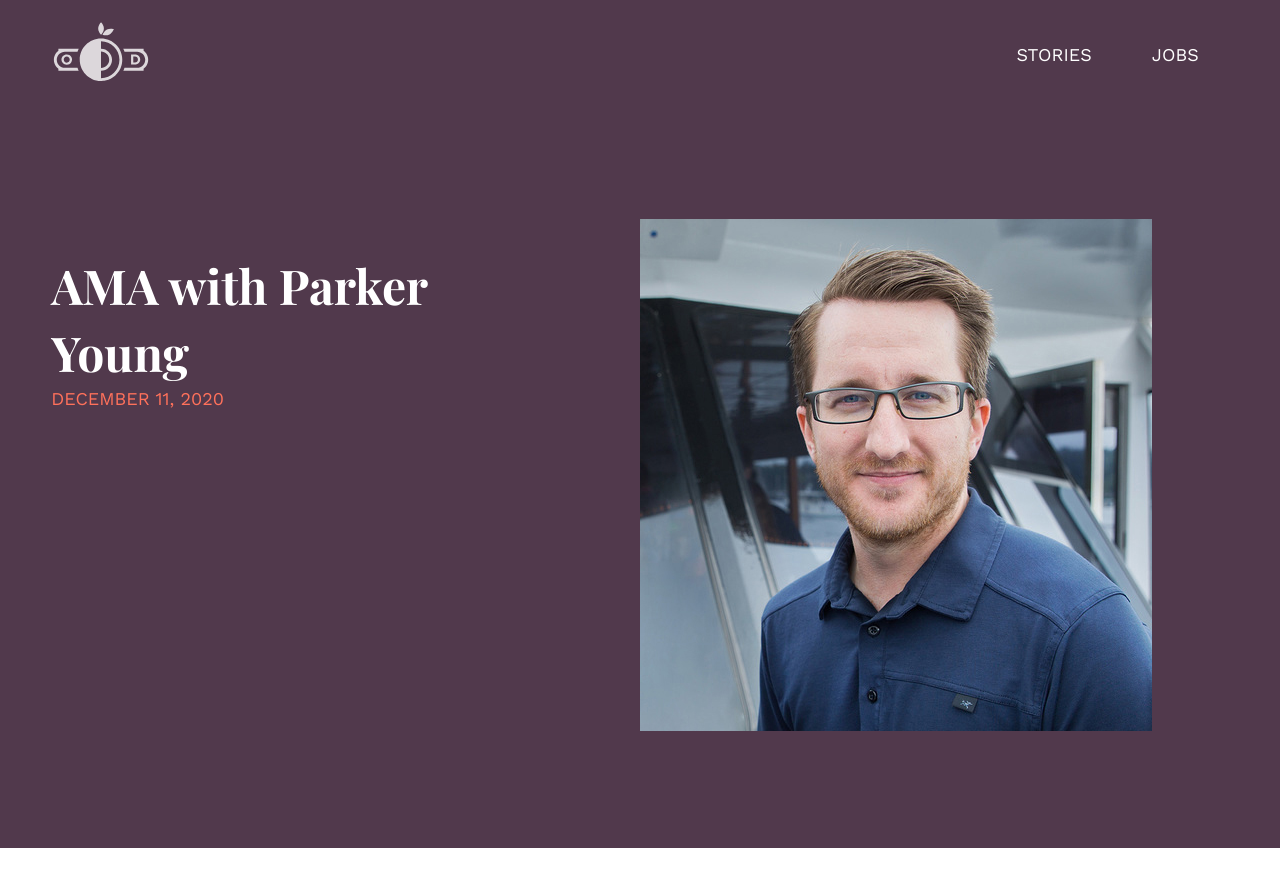
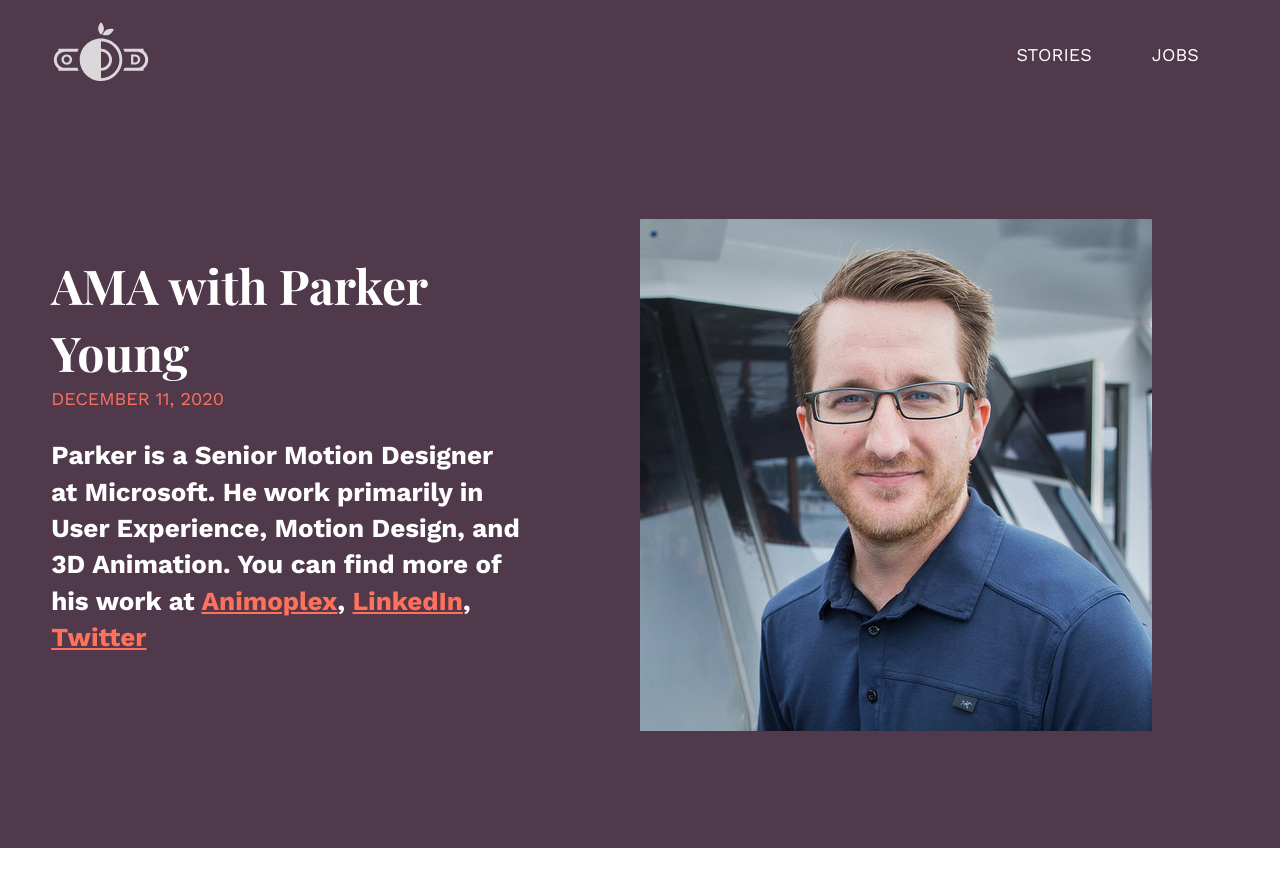
Before and after one commit to whosdustin/orlando-designers, a Jekyll site: the page built from _stories/ama-with-parker-young.markdown, in a window 1280 px wide and 900 px high. Shown: the top 887 px of the window. Built offline with Jekyll 4.4.1, drawn with Linux system fonts in a browser that asks for light colours; comment, search, counter and statistics services are not loaded.

Commit message:
Updated Ama With Parker Young

```diff
--- a/_stories/ama-with-parker-young.markdown
+++ b/_stories/ama-with-parker-young.markdown
@@ -6,6 +6,10 @@
 position: 2
 image: "/uploads/Parker-Young.jpg"
 author: Avery Smith
+intro: Parker is a Senior Motion Designer at  Microsoft. He work primarily in User
+  Experience, Motion Design, and 3D Animation. You can find more of his work at <a
+  href="https://www.animoplex.com/index.html">Animoplex</a>, <a href="https://www.linkedin.com/in/parkerwyoung/">LinkedIn</a>,
+  <a href="https://dribbble.com/parkerwyoung>Dribbble</a>, and <a href="https://twitter.com/animoplex">Twitter</a>
 layout: posts-2
 ---
 
```
